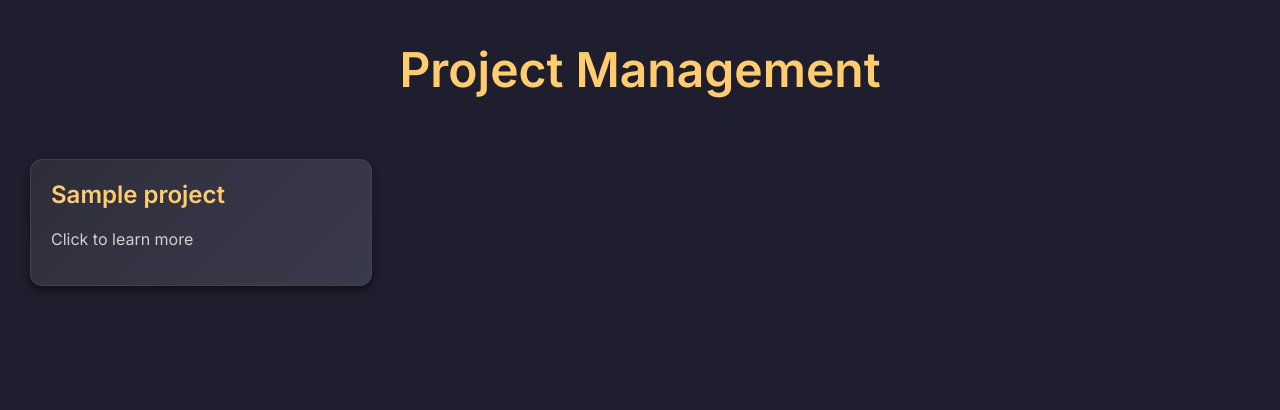
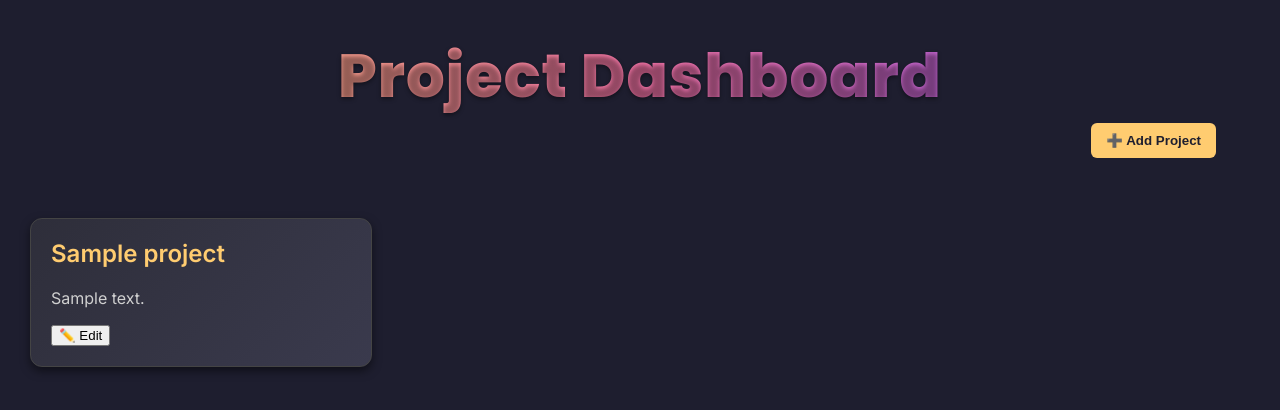
Before and after one commit to KChaitanyaP/portfolio, a Flask app: template templates/index.html in a window 1280 px wide. Shown: the top 410 px of the page. Run offline with Flask 3, Linux system fonts and the light colour scheme; the template is opened without the code that fills it: most values are stand-ins (such as "Sample title", 1, 10 or a date in 2020); parts of the project's set-up code (start-up, migrations or seed data) failed here and were passed over.

Commit message:
styling and edit projects added

```diff
--- a/main.py
+++ b/main.py
@@ -1,10 +1,13 @@
-import io
 import pandas as pd
 from flask import Flask, render_template
 from google.oauth2 import service_account
 from googleapiclient.discovery import build
 from googleapiclient.http import MediaIoBaseDownload
 import os
+import csv
+from flask import request, redirect, url_for
+from googleapiclient.http import MediaFileUpload, MediaIoBaseUpload
+import io
 
 app = Flask(__name__)
 
@@ -12,7 +15,7 @@ app = Flask(__name__)
 SERVICE_ACCOUNT_FILE = os.environ.get("SERVICE_ACC_KEY_FILE_LOCATION", None)
 if SERVICE_ACCOUNT_FILE is None:
     raise ValueError("service_account_creds_file_location not present!")
-SCOPES = ['https://www.googleapis.com/auth/drive.readonly']
+SCOPES = ['https://www.googleapis.com/auth/drive']
 
 creds = service_account.Credentials.from_service_account_file(
     SERVICE_ACCOUNT_FILE, scopes=SCOPES)
@@ -34,7 +37,7 @@ def get_project_data():
 
     fh.seek(0)
     df = pd.read_csv(fh)
-    print("df: ", df)
+    # print("df: ", df)
     return df.to_dict(orient='records')
 
 @app.route('/')
@@ -42,6 +45,79 @@ def index():
     projects = get_project_data()
     return render_template('index.html', projects=projects)
 
+@app.route('/add_project', methods=['POST'])
+def add_project():
+    title = request.form['title']
+    description = request.form['description']
+    color = request.form['color']
+
+    # Step 1: Download the file
+    request_drive = drive_service.files().get_media(fileId=FILE_ID)
+    fh = io.BytesIO()
+    downloader = MediaIoBaseDownload(fh, request_drive)
+    done = False
+    while not done:
+        status, done = downloader.next_chunk()
+
+    # Step 2: Append new project
+    fh.seek(0)
+    lines = fh.read().decode('utf-8').splitlines()
+    reader = csv.reader(lines)
+    rows = list(reader)
+    rows.append([title, description, color])
+
+    # Step 3: Write to temp file
+    string_buffer = io.StringIO()
+    writer = csv.writer(string_buffer)
+    writer.writerows(rows)
+
+    # Step 4: Encode to bytes and upload
+    byte_buffer = io.BytesIO(string_buffer.getvalue().encode('utf-8'))
+    media = MediaIoBaseUpload(byte_buffer, mimetype='text/csv', resumable=True)
+    drive_service.files().update(fileId=FILE_ID, media_body=media).execute()
+
+    return redirect(url_for('index'))
+
+@app.route('/edit', methods=['POST'])
+def edit_project():
+    original_title = request.form['original_title']
+    new_title = request.form['title']
+    new_description = request.form['description']
+    new_color = request.form['color']
+
+    # Step 1: Download existing file
+    request_drive = drive_service.files().get_media(fileId=FILE_ID)
+    fh = io.BytesIO()
+    downloader = MediaIoBaseDownload(fh, request_drive)
+    done = False
+    while not done:
+        status, done = downloader.next_chunk()
+    fh.seek(0)
+    lines = fh.read().decode('utf-8').splitlines()
+    reader = csv.reader(lines)
+    rows = list(reader)
+
+    # Step 2: Edit the matching project
+    headers = rows[0]
+    updated_rows = [headers]
+    for row in rows[1:]:
+        if row[0] == original_title:
+            updated_rows.append([new_title, new_description, new_color])
+        else:
+            updated_rows.append(row)
+
+    # Write CSV to a string buffer
+    string_buffer = io.StringIO()
+    writer = csv.writer(string_buffer)
+    writer.writerows(updated_rows)
+
+    # Encode string buffer into bytes
+    byte_buffer = io.BytesIO(string_buffer.getvalue().encode('utf-8'))
+    media = MediaIoBaseUpload(byte_buffer, mimetype='text/csv', resumable=True)
+    drive_service.files().update(fileId=FILE_ID, media_body=media).execute()
+
+    return redirect(url_for('index'))
+
 def main():
     app.run(port=8000, debug=True)
 
--- a/static/script.js
+++ b/static/script.js
@@ -9,8 +9,32 @@ function closeModal() {
 }
 
 window.onclick = function(event) {
-    const modal = document.getElementById('modal');
-    if (event.target === modal) {
-        closeModal();
-    }
+  const modal = document.getElementById('modal');
+  const formModal = document.getElementById('form-modal');
+  const editModal = document.getElementById('edit-modal');
+
+  if (event.target === modal) closeModal();
+  if (event.target === formModal) closeFormModal();
+  if (event.target === editModal) closeEditModal();
 };
+
+
+function openFormModal() {
+    document.getElementById('form-modal').style.display = 'flex';
+}
+
+function closeFormModal() {
+    document.getElementById('form-modal').style.display = 'none';
+}
+
+function openEditModal(title, description, color) {
+  document.getElementById('edit-original-title').value = title;
+  document.getElementById('edit-title').value = title;
+  document.getElementById('edit-description').value = description;
+  document.getElementById('edit-color').value = color;
+  document.getElementById('edit-modal').style.display = 'flex';
+}
+
+function closeEditModal() {
+  document.getElementById('edit-modal').style.display = 'none';
+}
--- a/static/style.css
+++ b/static/style.css
@@ -8,11 +8,6 @@ body {
 }
 
 /* Title styles */
-header {
-    text-align: center;
-    padding: 40px 0 10px 0;
-}
-
 header h1 {
     margin: 0;
     font-size: 3rem;
@@ -144,3 +139,178 @@ header h1 {
         font-size: 1.5rem;
     }
 }
+
+
+.add-project-form {
+  padding: 20px;
+  margin: 0 auto;
+  max-width: 600px;
+  background: #2e2e3a;
+  border-radius: 10px;
+  box-shadow: 0 0 10px rgba(255, 204, 112, 0.2);
+}
+
+.add-project-form h2 {
+  color: #ffcc70;
+  text-align: center;
+}
+
+.add-project-form form {
+  display: flex;
+  flex-direction: column;
+  gap: 10px;
+}
+
+.add-project-form input,
+.add-project-form select,
+.add-project-form button {
+  padding: 10px;
+  border-radius: 6px;
+  border: none;
+  font-size: 1rem;
+}
+
+.add-project-form button {
+  background-color: #ffcc70;
+  color: #1e1e2f;
+  cursor: pointer;
+  font-weight: bold;
+}
+
+.add-project-form button:hover {
+  background-color: #e6b85e;
+}
+
+/* Reuse existing modal styles + extra spacing for form */
+.add-project-form {
+    display: flex;
+    flex-direction: column;
+    gap: 10px;
+}
+
+.add-project-form input,
+.add-project-form select,
+.add-project-form button {
+    padding: 10px;
+    border-radius: 6px;
+    border: none;
+    font-size: 1rem;
+}
+
+.add-project-form button {
+    background-color: #ffcc70;
+    color: #1e1e2f;
+    font-weight: bold;
+    cursor: pointer;
+}
+
+.add-project-form button:hover {
+    background-color: #e6b85e;
+}
+
+.project-card.default {
+  background: linear-gradient(135deg, #2e2e3a, #3a3a4d);
+}
+
+.project-card.blue {
+  background: linear-gradient(135deg, #3a4b70, #4e5e90);
+}
+
+.project-card.green {
+  background: linear-gradient(135deg, #2e704b, #3e9060);
+}
+
+.project-card.purple {
+  background: linear-gradient(135deg, #5c3a70, #7e4e90);
+}
+
+.add-project-button {
+  background-color: #ffcc70;
+  color: #1e1e2f;
+  padding: 10px 15px;
+  border: none;
+  border-radius: 6px;
+  font-weight: bold;
+  cursor: pointer;
+  transition: background-color 0.3s ease;
+}
+
+.add-project-button:hover {
+  background-color: #e6b85e;
+}
+
+header {
+  text-align: center;
+  padding: 40px 0 10px 0;
+  position: relative;
+}
+
+.header-action {
+  display: flex;
+  justify-content: flex-end;
+  max-width: 90%;
+  margin: 10px auto 0;
+}
+
+.add-project-button {
+  background-color: #ffcc70;
+  color: #1e1e2f;
+  padding: 10px 15px;
+  border: none;
+  border-radius: 6px;
+  font-weight: bold;
+  cursor: pointer;
+  transition: background-color 0.3s ease;
+}
+
+.add-project-button:hover {
+  background-color: #e6b85e;
+}
+
+.main-title {
+    font-family: 'Poppins', sans-serif;
+    font-size: 3.8rem;
+    font-weight: 800;
+    text-align: center;
+    background: linear-gradient(90deg, #ffcc70, #f675a8, #8c52ff);
+    -webkit-background-clip: text;
+    -webkit-text-fill-color: transparent;
+    text-shadow: 0 2px 4px rgba(0, 0, 0, 0.4);
+    margin: 0 auto;
+    animation: fadeInDrop 1s ease both;
+    transition: text-shadow 0.4s ease;
+    letter-spacing: 1px;
+    line-height: 1.2;
+}
+
+/* Glow on hover */
+.main-title:hover {
+    text-shadow: 0 0 10px rgba(255, 204, 112, 0.8),
+                 0 0 20px rgba(246, 117, 168, 0.6),
+                 0 0 30px rgba(140, 82, 255, 0.4);
+}
+
+/* Responsive font size */
+@media screen and (max-width: 768px) {
+    .main-title {
+        font-size: 2.8rem;
+    }
+}
+
+@media screen and (max-width: 480px) {
+    .main-title {
+        font-size: 2rem;
+    }
+}
+
+/* Optional drop animation */
+@keyframes fadeInDrop {
+    0% {
+        opacity: 0;
+        transform: translateY(-20px);
+    }
+    100% {
+        opacity: 1;
+        transform: translateY(0);
+    }
+}
--- a/templates/index.html
+++ b/templates/index.html
@@ -2,6 +2,7 @@
 <html lang="en">
   <head>
     <link href="https://fonts.googleapis.com/css2?family=Inter:wght@400;600&display=swap" rel="stylesheet">
+    <link href="https://fonts.googleapis.com/css2?family=Poppins:wght@600;800&display=swap" rel="stylesheet">
     <meta charset="UTF-8" />
     <meta name="viewport" content="width=device-width, initial-scale=1.0" />
     <link rel="stylesheet" href="{{ url_for('static', filename='style.css') }}">
@@ -13,14 +14,21 @@
 
   <body>
     <header>
-      <h1>Project Management</h1>
+      <h1 class="main-title">Project Dashboard</h1>
+      <div class="header-action">
+        <button class="add-project-button" onclick="openFormModal()">➕ Add Project</button>
+      </div>
     </header>
 
     <div id="project-cards-container">
       {% for project in projects %}
-        <div class="project-card {{ project.color }}" onclick="openModal('{{ project.title }}', '{{ project.description }}')">
+        <div class="project-card {{ project.color | default('default') }}" onclick="openModal('{{ project.title }}', '{{ project.description }}')">
           <h2>{{ project.title }}</h2>
-          <p>Click to learn more</p>
+          <p>{{ project.description }}</p>
+          <button class="edit-button"
+                  onclick="event.stopPropagation(); openEditModal('{{ project.title }}', '{{ project.description }}', '{{ project.color }}')">
+            ✏️ Edit
+          </button>
         </div>
       {% endfor %}
     </div>
@@ -34,6 +42,43 @@
       </div>
     </div>
 
+    <!-- Add Project Modal -->
+    <div id="form-modal" class="modal">
+      <div class="modal-content">
+        <span class="close" onclick="closeFormModal()">&times;</span>
+        <h2>Add New Project</h2>
+        <form action="/add_project" method="post" class="add-project-form">
+          <input type="text" name="title" placeholder="Project Title" required>
+          <input type="text" name="description" placeholder="Project Description" required>
+          <select name="color" required>
+            <option value="blue">Blue</option>
+            <option value="green">Green</option>
+            <option value="purple">Purple</option>
+          </select>
+          <button type="submit">Add Project</button>
+        </form>
+      </div>
+    </div>
+
+    <!-- Edit Project Modal -->
+    <div id="edit-modal" class="modal">
+      <div class="modal-content">
+        <span class="close" onclick="closeEditModal()">&times;</span>
+        <h2>Edit Project</h2>
+        <form action="/edit" method="post" class="add-project-form">
+          <input type="hidden" name="original_title" id="edit-original-title">
+          <input type="text" name="title" id="edit-title" placeholder="Project Title" required>
+          <input type="text" name="description" id="edit-description" placeholder="Project Description" required>
+          <select name="color" id="edit-color" required>
+            <option value="blue">Blue</option>
+            <option value="green">Green</option>
+            <option value="purple">Purple</option>
+          </select>
+          <button type="submit">Save Changes</button>
+        </form>
+      </div>
+    </div>
+
     <!-- Load external script -->
     <script src="{{ url_for('static', filename='script.js') }}"></script>
 </body>
```
Also changed, not shown: docs/initial_setup.md (+25 -0 lines), README.md.
